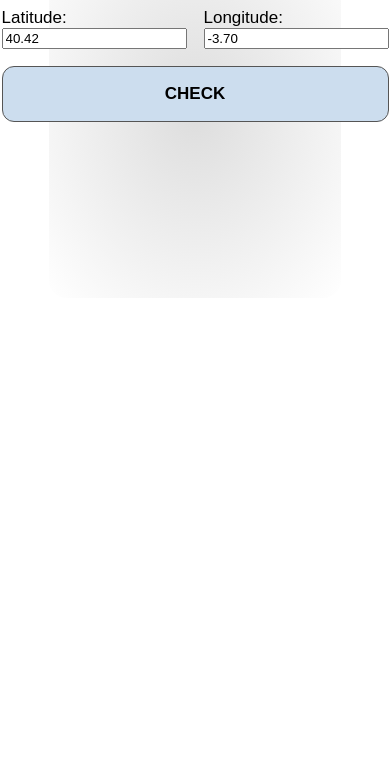
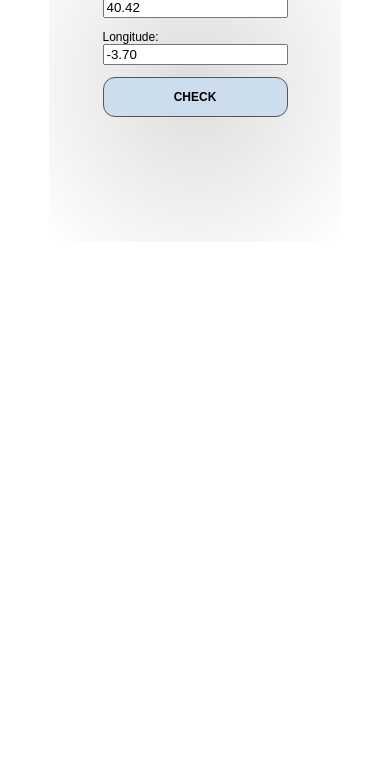
Before and after one commit to mustevenplay/weather-app, a website built with Parcel: page src/index.html in a window 390 px wide. Shown: the part 77-844 px from the top of the page. Built offline with nearby package versions, Linux system fonts and the light colour scheme; no server answers.

Commit message:
Responsive view implemented

```diff
--- a/src/index.css
+++ b/src/index.css
@@ -82,3 +82,15 @@ main > h1 {
 #temperature {
   font: bold 4.3rem sans-serif;
 }
+
+@media (max-width: 430px) {
+
+  :root {
+    font-size: 12px;
+  }
+
+  #controls {
+    flex-direction: column;
+  }
+
+}
```
